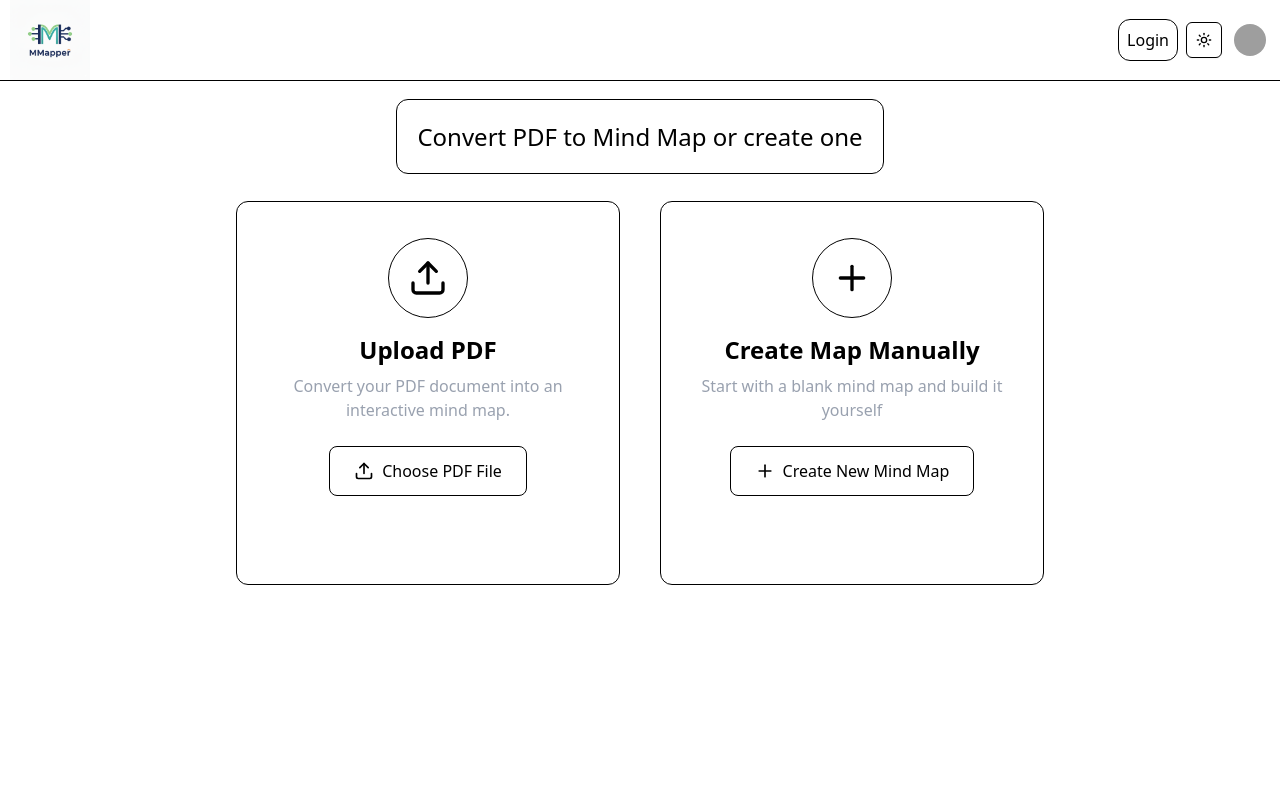
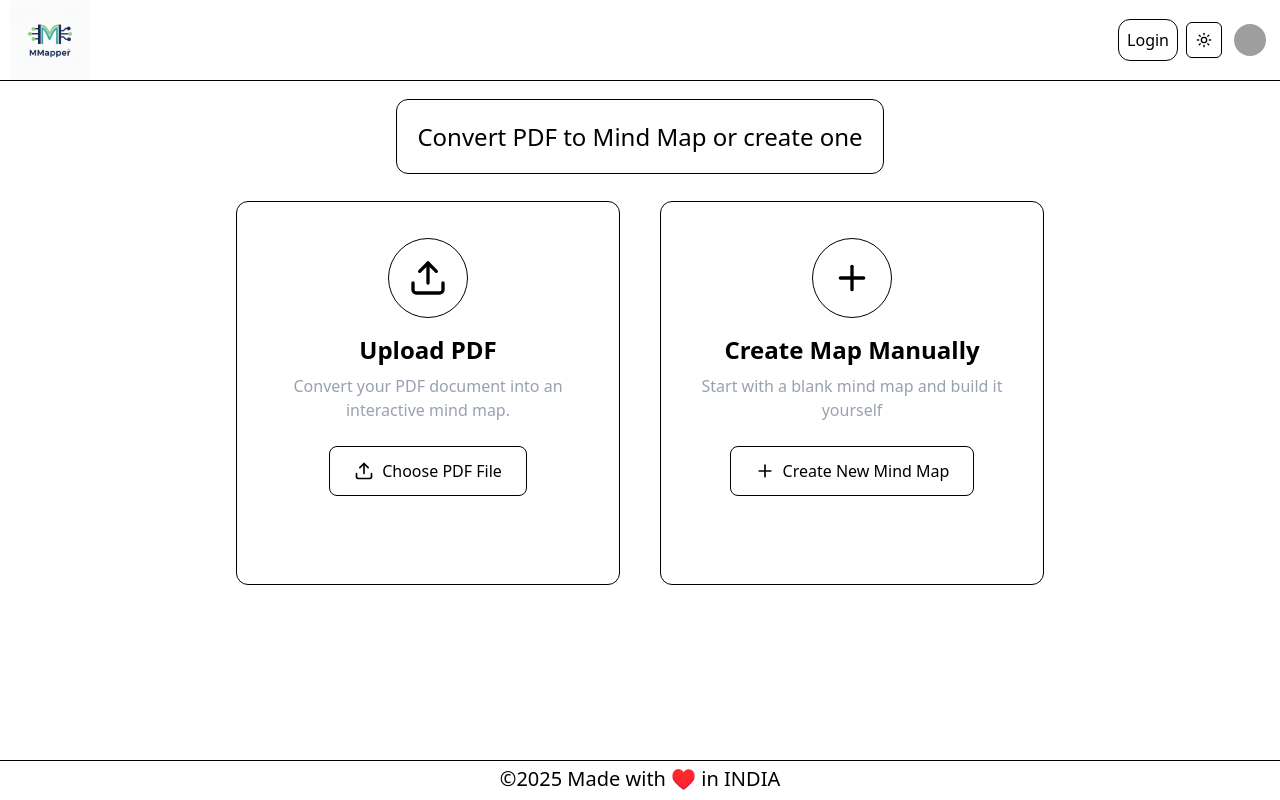
Before and after one commit to sahil7249/Mmapper, a React (Vite) app in the folder frontend/Mmapper_Frontend/: page / in a window 1280 px wide. Built offline with nearby package versions, Linux system fonts and the light colour scheme; grey boxes are pictures that could not be loaded.

Commit message:
add footer

```diff
--- a/frontend/Mmapper_Frontend/src/App.jsx
+++ b/frontend/Mmapper_Frontend/src/App.jsx
@@ -1,10 +1,12 @@
 import Navbar from "./page-components/Navbar"
 import { Main } from "./page-components/Main"
+import { Footer } from "./page-components/Footer"
 const App = () => {
   return (
     <>
       <Navbar />
       <Main />
+      <Footer />
     </>
   )
 }
--- /dev/null
+++ b/frontend/Mmapper_Frontend/src/page-components/Footer.jsx
@@ -0,0 +1,9 @@
+import logo from '../assets/gitlogo.png'
+
+export const Footer = () => {
+    return(
+        <div className="fixed bottom-0 text-center w-screen border-t h-10 pt-1 text-xl">
+            ©2025 Made with ♥️ in INDIA
+        </div>
+    )
+}
```
Also changed, not shown: frontend/Mmapper_Frontend/src/assets/gitlogo.png (added).
